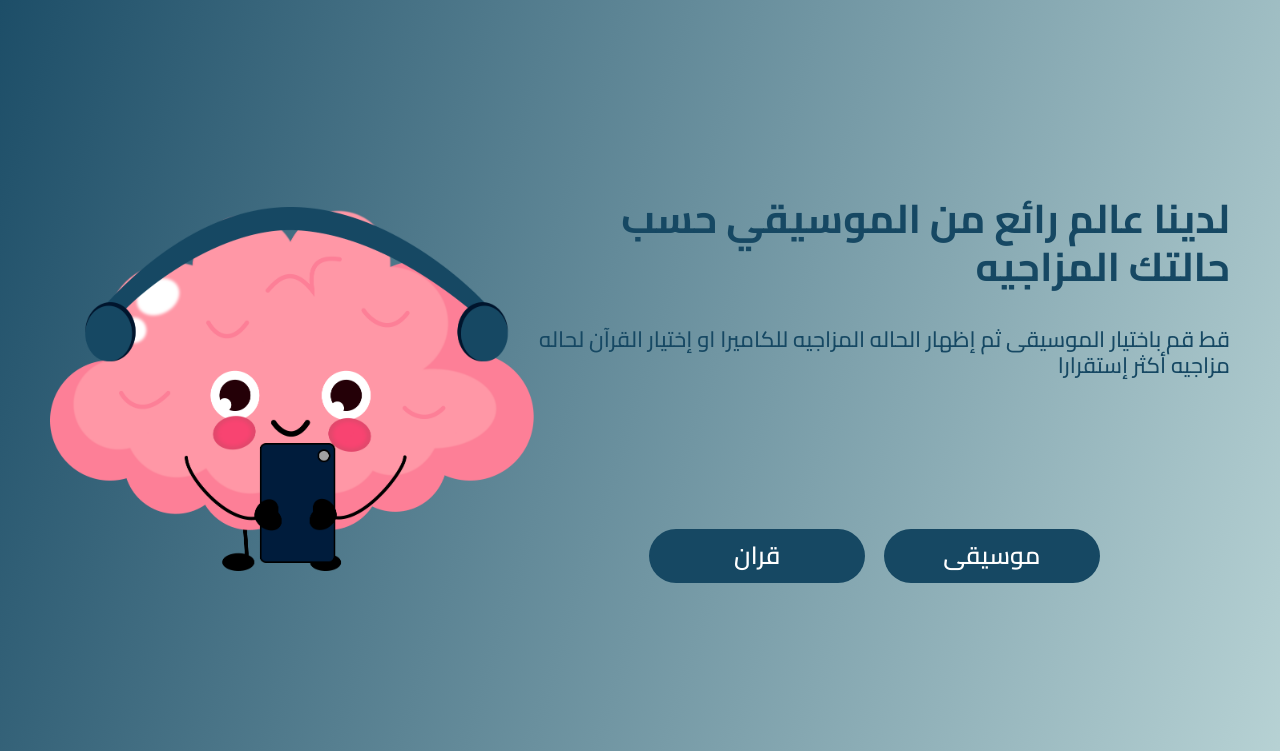
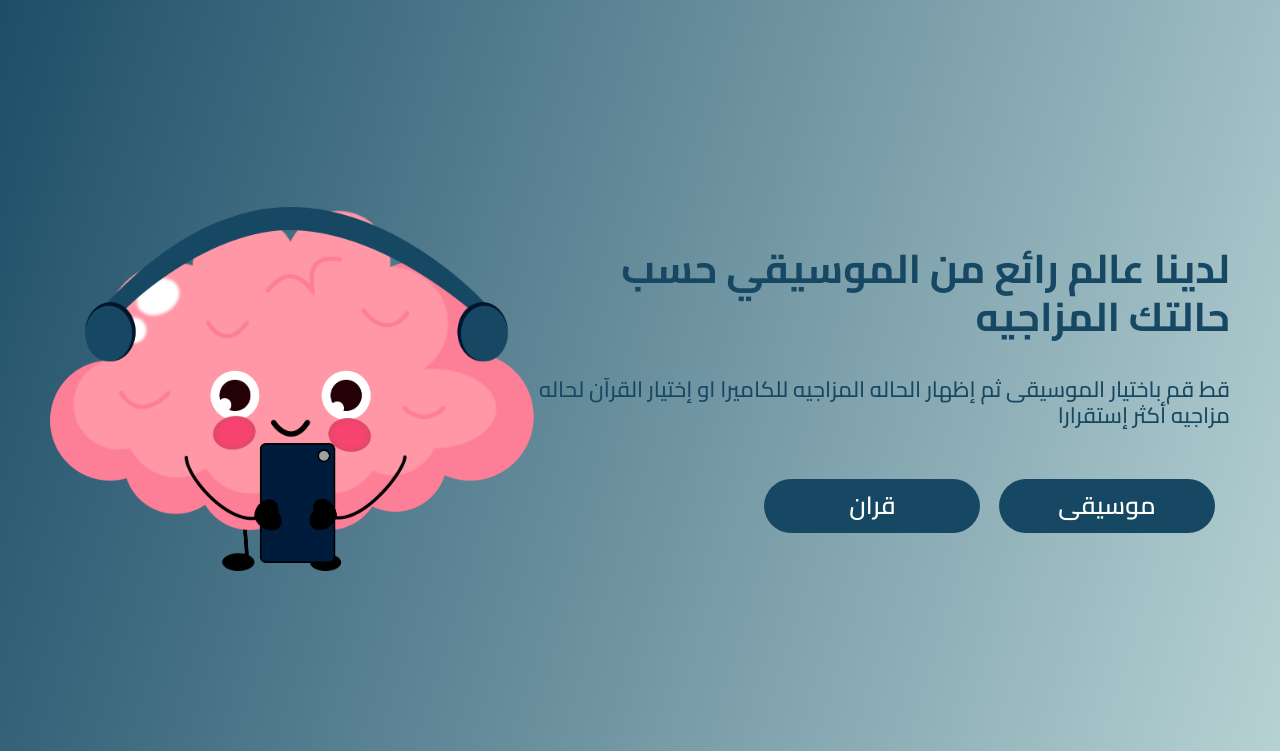
Before and after one commit to Mansour-Elashry/Gradution-project-web-, a Flask app: page / in a window 1280 px wide. Shown: the part 535-1286 px from the top of the page. Run offline with Flask 3, Linux system fonts and the light colour scheme.

Commit message:
more edit

```diff
--- a/templates/index1.html
+++ b/templates/index1.html
@@ -295,7 +295,7 @@
                     color: #164863;"
                     >لدينا عالم رائع من الموسيقي حسب حالتك المزاجيه</h2>
                     <h5 style="
-                        margin-bottom: 150px;
+                        margin-bottom: 50px;
                         font-size: 2;
                         font-size: 22px;
                         text-align: right;
@@ -304,7 +304,7 @@
                         قط قم باختيار الموسيقى ثم إظهار الحاله المزاجيه للكاميرا او إختيار القرآن لحاله مزاجيه أكثر إستقرارا
                     </h5>
                 </div>
-                <div style="text-align: center; ;">
+                <div style="text-align: end; ;">
                     <a href="/templates/quran" style="text-decoration: none;
                     width: 216px;
                     height: 54.195px;
```
